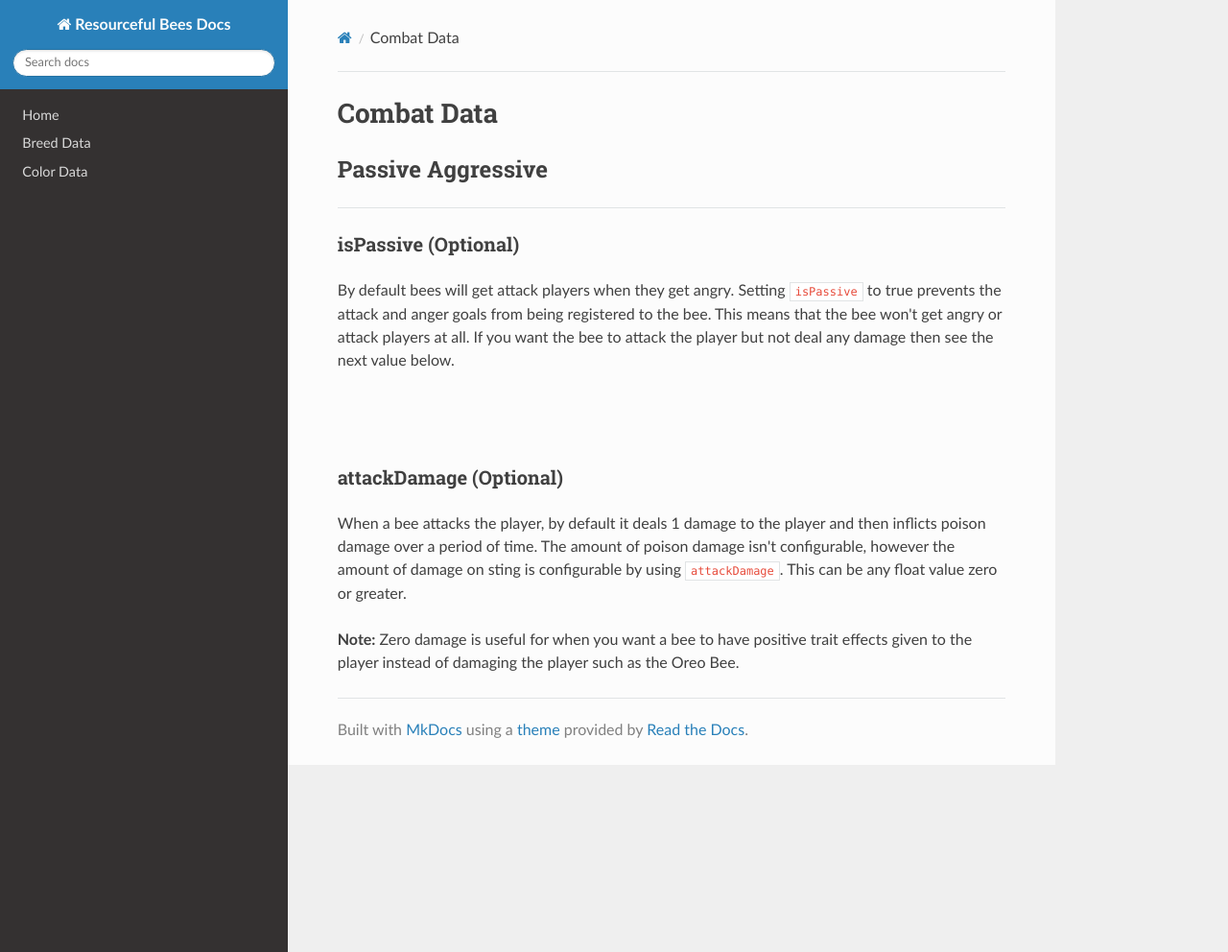
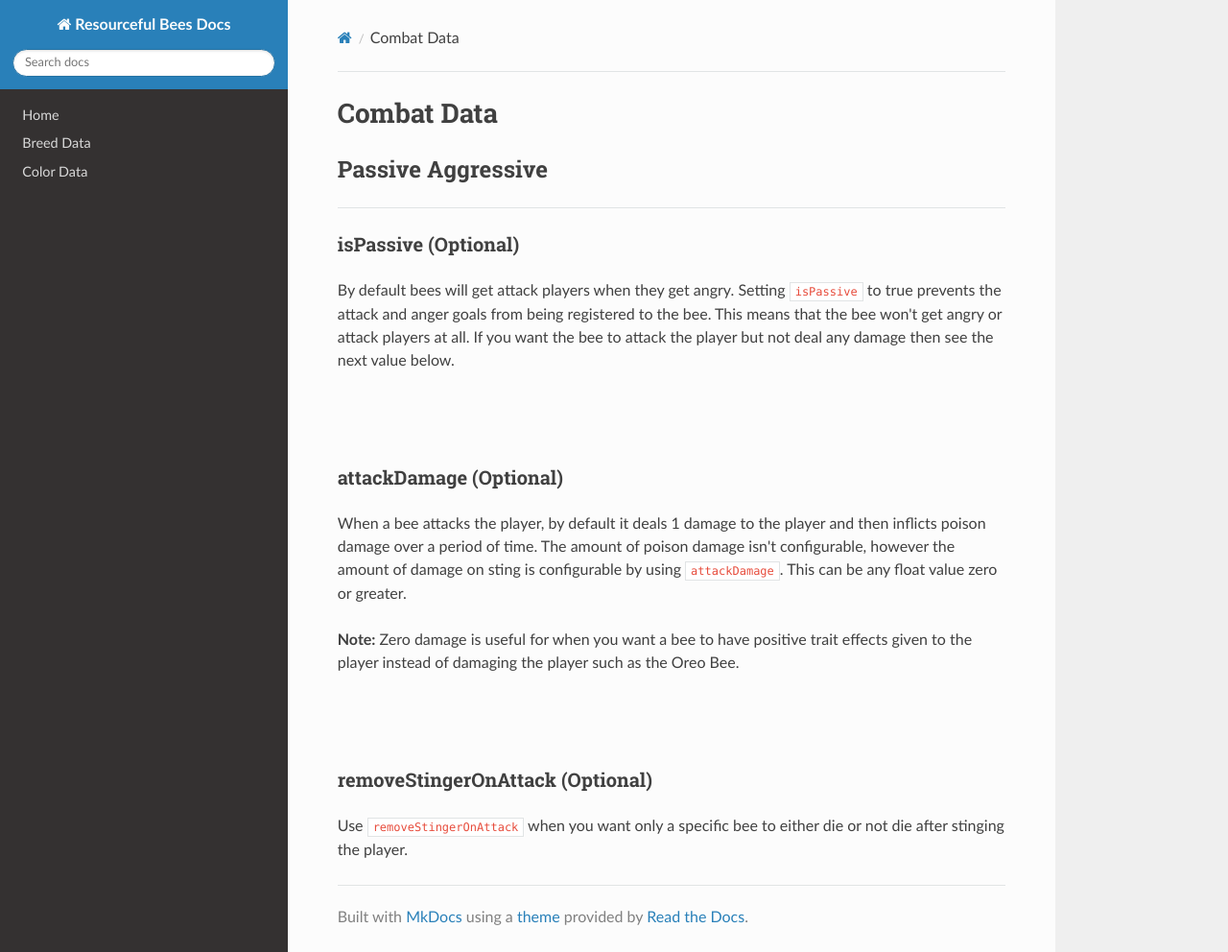
Before and after one commit to Team-Resourceful/ResourcefulBeesDocs, an MkDocs documentation site: the page built from docs/bee_data/combat_data.md, in a window 1280 px wide and 992 px high. Shown: the whole window at 96% size. Built offline with MkDocs 1.6.1, drawn with Linux system fonts in a browser that asks for light colours; nearby versions of some CDN libraries.

Commit message:
docs/bee_data/combat_data.md updated from https://stackedit.io/

```diff
--- a/docs/bee_data/combat_data.md
+++ b/docs/bee_data/combat_data.md
@@ -15,6 +15,13 @@ By default bees will get attack players when they get angry. Setting `isPassive`
 When a bee attacks the player, by default it deals 1 damage to the player and then inflicts poison damage over a period of time. The amount of poison damage isn't configurable, however the amount of damage on sting is configurable by using `attackDamage`. This can be any float value zero or greater.
 
 **Note:** Zero damage is useful for when you want a bee to have positive trait effects given to the player instead of damaging the player such as the Oreo Bee.
+
+<br>
+<br>
+
+### **removeStingerOnAttack** (Optional)
+
+Use `removeStingerOnAttack` when you want only a specific bee to either die or not die after stinging the player.
 <!--stackedit_data:
-eyJoaXN0b3J5IjpbNTMwMjc3MTAxLDE3ODU1OTE1NzFdfQ==
+eyJoaXN0b3J5IjpbLTEyNDc2NTQwMDcsMTc4NTU5MTU3MV19
 -->
```
